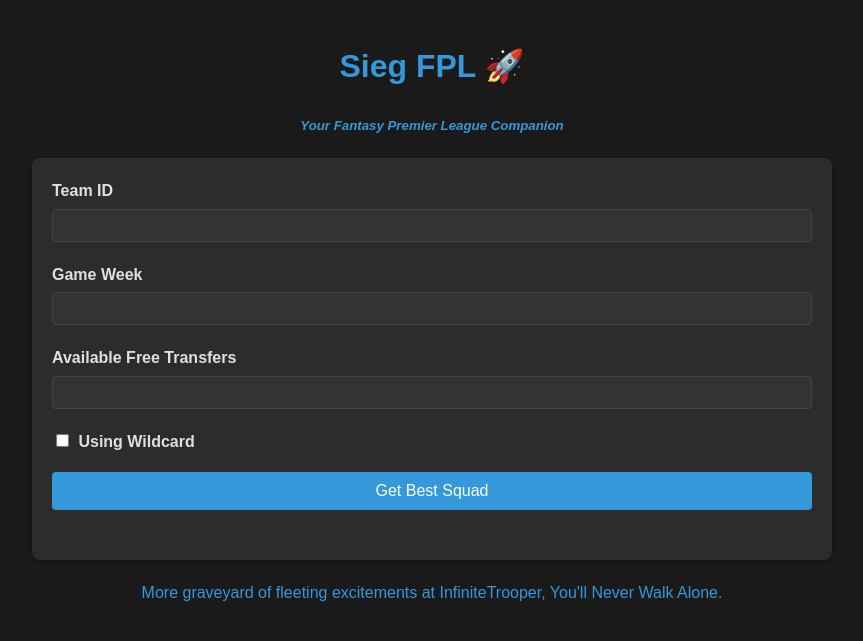
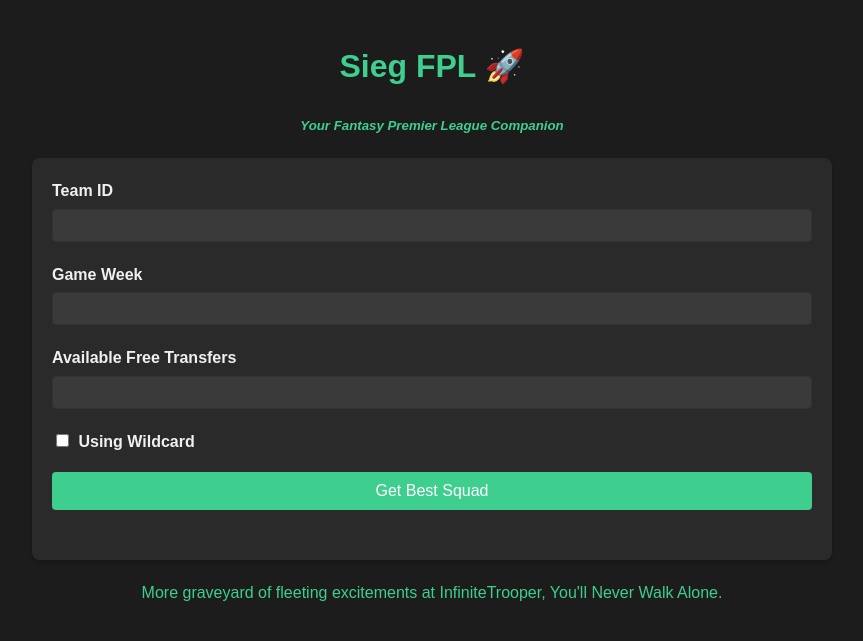
Before and after one commit to infinitetrooper/SiegFPL, a Flask app: page / in a window 1280 px wide. Shown: the top 641 px of the page, without its empty margins (208-1071 px from the left). Run offline with Flask 3, Linux system fonts and the light colour scheme; parts of the project's set-up code (start-up, migrations or seed data) failed here and were passed over.

Commit message:
Updated Ui

```diff
--- a/static/styles.css
+++ b/static/styles.css
@@ -1,41 +1,52 @@
+:root {
+		--primary-color: #3ecf8e;
+		--primary-hover-color: #2eb77d;
+		--background-color: #1c1c1c;
+		--container-background-color: #2a2a2a;
+		--text-color: #f0f0f0;
+		--border-color: #333;
+		--error-color: #ff4d4f;
+		--input-background: #3a3a3a;
+}
+
 body {
     font-family: Arial, sans-serif;
     line-height: 1.6;
-	color: #e0e0e0;
+    color: var(--text-color);
     max-width: 800px;
     margin: 0 auto;
     padding: 20px;
-	background-color: #1a1a1a;
+    background-color: var(--background-color);
 }
 h1 {
-	color: #3498db;
+    color: var(--primary-color);
     margin-bottom: 20px;
     text-align: center;
 }
 h2 {
-	color: #3498db;
+    color: var(--primary-color);
     margin-bottom: 20px;
     text-align: left;
 }
 h5 {
     text-align: center;
-	color: #3498db;
+    color: var(--primary-color);
 }
 footer {
     text-align: center;
-	color: #3498db;
+    color: var(--primary-color);
     font-weight: 500;
 }
 a {
-    color: #3498db;
+    color: var(--primary-color);
     text-decoration: none;
 }
 a:hover {
-    color: #2980b9;
+    color: var(--primary-hover-color);
     text-decoration: underline;
 }
 .container {
-	background-color: #2c2c2c;
+    background-color: var(--container-background-color);
     padding: 20px;
     border-radius: 8px;
     box-shadow: 0 2px 4px rgba(0, 0, 0, 0.2);
@@ -53,18 +64,18 @@ input[type="number"], input[type="checkbox"] {
     width: 100%;
     padding: 8px;
     margin-bottom: 20px;
-	border: 1px solid #444;
+    border: 1px solid var(--border-color);
     border-radius: 4px;
     box-sizing: border-box;
-	background-color: #333;
-	color: #e0e0e0;
+    background-color: var(--input-background);
+    color: var(--text-color);
 }
 input[type="checkbox"] {
     width: auto;
     margin-right: 5px;
 }
 input[type="submit"] {
-	background-color: #3498db;
+    background-color: var(--primary-color);
     color: #fff;
     padding: 10px 15px;
     border: none;
@@ -74,10 +85,10 @@ input[type="submit"] {
     width: 100%;
 }
 input[type="submit"]:hover {
-	background-color: #2980b9;
+    background-color: var(--primary-hover-color);
 }
 .error {
-	color: #e74c3c;
+    color: var(--error-color);
     margin-bottom: 15px;
     text-align: center;
 }
@@ -89,15 +100,15 @@ table {
 th, td {
     padding: 10px;
     text-align: left;
-	border-bottom: 1px solid #444;
+    border-bottom: 1px solid var(--border-color);
 }
 th {
-	background-color: #3498db;
+    background-color: var(--primary-color);
     color: #fff;
 }
 .captain {
     font-weight: bold;
-	color: #e74c3c;
+    color: var(--error-color);
 }
 .predicted-points {
     font-size: 1.2em;
@@ -114,7 +125,7 @@ th {
     flex: 1;
     text-align: center;
     padding: 10px;
-	background-color: #2c2c2c;
+    background-color: var(--container-background-color);
     border-radius: 8px;
     margin: 0 10px;
 }
--- a/templates/index.html
+++ b/templates/index.html
@@ -59,14 +59,13 @@
     {% if result %}
     <div class="summary-container">
         <div class="summary-item">
-            <h2>Predicted Points</h2>
+            <h2>xPoints</h2>
             <p class="predicted-points">{{ result.predicted_points }}</p>
         </div>
         <div class="summary-item">
             <h2>Captain</h2>
-            <p class="captain">{{ result.captain["name"] }}</p>
-            <p>xPts: {{ result.captain["xPts"] }}</p>
-            <p>Cost: {{ result.captain["now_cost"] }}</p>
+            <p>{{ result.captain["name"] }}</p>
+            <p>xPoints: {{ result.captain["xPts"] }}</p>
         </div>
     </div>
     <div class="container">
@@ -96,7 +95,7 @@
                     <th>Name</th>
                     <th>Position</th>
                     <th>Cost</th>
-                    <th>xPts</th>
+                    <th>xPoints</th>
                 </tr>
             </thead>
             <tbody>
@@ -120,7 +119,7 @@
                     <th>Name</th>
                     <th>Position</th>
                     <th>Cost</th>
-                    <th>xPts</th>
+                    <th>xPoints</th>
                 </tr>
             </thead>
             <tbody>
```
Lines whose indentation alone changed are shown as unchanged.
